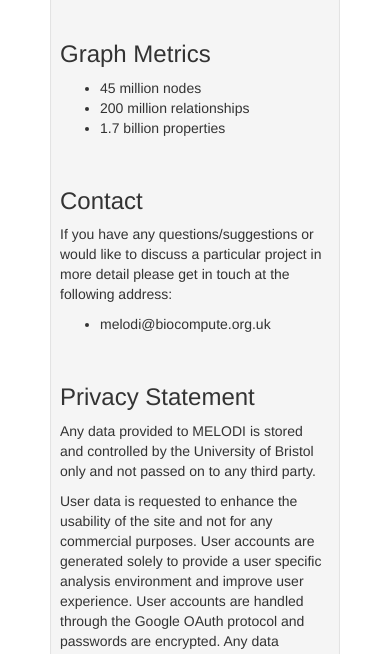
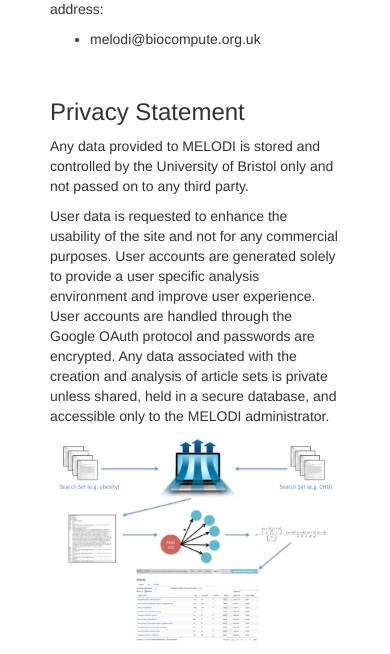
Before and after one commit to MRCIEU/melodi, a Django app: page /about in a window 390 px wide; the page is wider, and only the part inside the window is pictured. Shown: the part 632-1286 px from the top of that part. Run offline with Django 3.2, Linux system fonts and the light colour scheme; some libraries are stand-ins or nearby versions.

Commit message:
about edit

```diff
--- a/browser/templates/about.html
+++ b/browser/templates/about.html
@@ -5,9 +5,6 @@
 {% block content %}
     <br>
     <div class="row">
-	<div class="col-md-6">
-        <div class="well well-sm">
-	<div class="row">
 	<div class="col-md-6">
                 <h3>How to use</h3>
                 <ol>
@@ -19,11 +16,6 @@
                     <li>Once created, select two article sets from table on the home page</li>
                     <li>Choose analysis options and then hit the 'Find Intermediates' button</li>
                 </ol>
-	</div>
-	<div class="col-md-6">
-		<div class="video-container"><iframe width="400" height="250" src="https://www.youtube.com/embed/rEjnmXNLkWA" frameborder="0" allow="autoplay; encrypted-media" allowfullscreen></iframe></div>
-	</div>
-	</div>
 
                 <br><h3>Graph Metrics</h3>
                     <ul>
@@ -44,9 +36,9 @@
 					Any data associated with the creation and analysis of article sets is private unless shared, held in a secure database, and accessible only to the MELODI administrator.
 
         </div>
-	</div>
         <div class="col-md-6">
                 <img class="center-block" src="/static/browser/img/melodi_overview.png" width='95%'>
+		<br><div align="center" class="video-container"><iframe width="400" height="250" src="https://www.youtube.com/embed/rEjnmXNLkWA" frameborder="0" allow="autoplay; encrypted-media" allowfullscreen></iframe></div>
         </div>
     </div>
 
```
